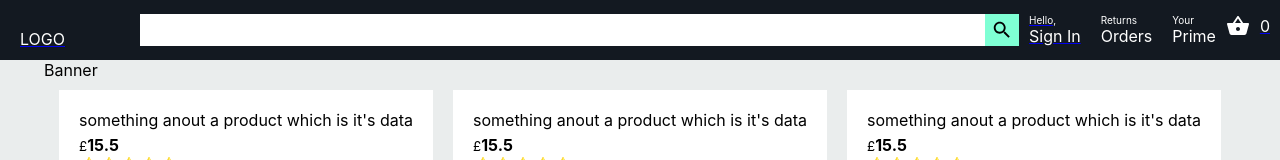
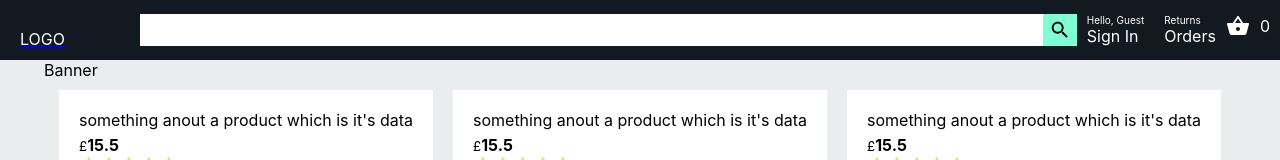
Before and after one commit to G-Jupolli/Khals_ECommerce, a React (Create React App) app: page / in a window 1280 px wide. Shown: the top 160 px of the page. Built offline with nearby package versions, Linux system fonts and the light colour scheme; no server answers.

Commit message:
header and checkout product simplification

```diff
--- a/src/Components/CheckoutProduct/CheckoutProduct.js
+++ b/src/Components/CheckoutProduct/CheckoutProduct.js
@@ -4,7 +4,7 @@ import { useStateValue } from '../../StateProvider/StateProvider';
 import './CheckoutProduct.css';
 
 function CheckoutProduct({ id, image, title, price, rating}) {
-  const [{ basket }, dispatch] = useStateValue();
+  const [{}, dispatch] = useStateValue();
 
   const removeFromBasket = () => {
     dispatch({
--- a/src/Components/Header/Header.js
+++ b/src/Components/Header/Header.js
@@ -39,7 +39,7 @@ function Header() {
         <Link to={!user && '/login'}>
           <div className="header__option" onClick={handleAuth}>
             <span className="header__optionLineOne" >
-              Hello, {user?.email}
+              Hello, {!user ? "Guest" : user.email}
             </span>
             <span className="header__optionLinetwo" >
               {
@@ -59,16 +59,6 @@ function Header() {
           </span>
         </div>
 
-        {/* Prime */}
-        <div className="header__option" >
-          <span className="header__optionLineOne" >
-            Your
-          </span>
-          <span className="header__optionLinetwo" >
-            Prime
-          </span>
-        </div>
-
         {/* Basket */}
         <Link to='/checkout'>
           <div className="header__optionBasket">
```
